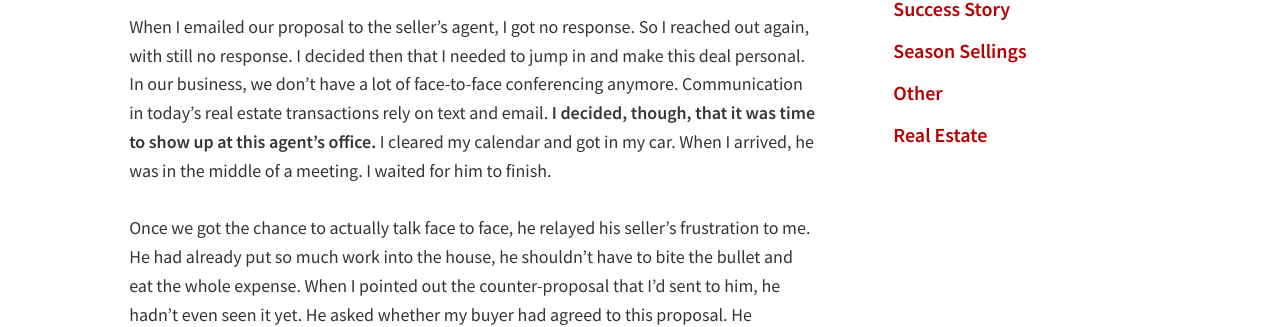
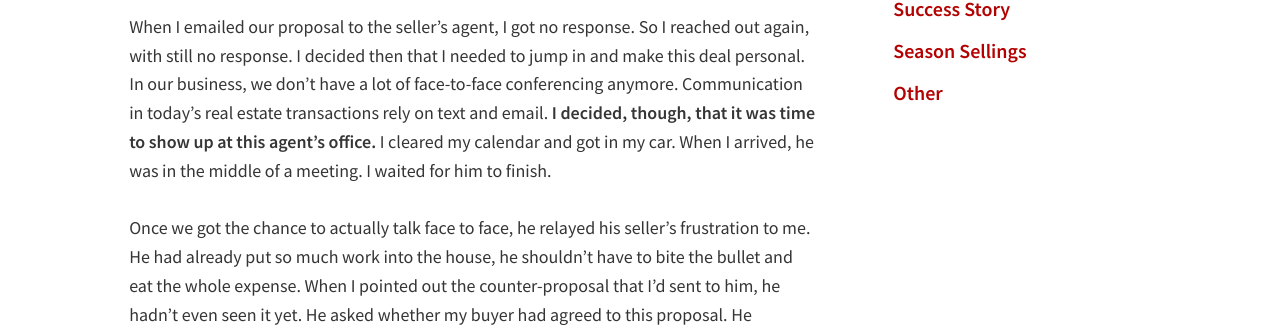
Before and after one commit to Vyral/sandy-eagon-blog, a Jekyll site: the page built from _posts/2017-01-20-how-do-we-go-the-extra-miles-for-our-clients.md, in a window 1280 px wide and 900 px high, scrolled down 1692 px. Shown: the part 138-465 px from the top of the window. Built offline with Jekyll 4.4.1, drawn with Linux system fonts in a browser that asks for light colours; nearby versions of some CDN libraries.

Commit message:
Updated '_posts/2017-01-20-how-do-we-go-the-extra-miles-for-our-clients.md' via CloudCannon

```diff
--- a/_posts/2017-01-20-how-do-we-go-the-extra-miles-for-our-clients.md
+++ b/_posts/2017-01-20-how-do-we-go-the-extra-miles-for-our-clients.md
@@ -2,7 +2,7 @@
 layout: post
 title: How Do We Go the Extra Mile(s) for Our Clients?
 tags:
-  - Real Estate
+  - More From Sandy & Company
 excerpt: 'The art of winning a negotiation for our team is based on our ability to find a solution to any problem. To show you what I mean, I have a quick story to tell you.'
 enclosure: 'https://s3.amazonaws.com/vyralmarketing/Sandy+Eagon/Puget+Sound+Real+Estate+Agent-+How+we+go+the+extra+mile%2528s%2529+for+our+clients.mp4'
 pullquote: 'On our team, we work to find solutions.'
```
